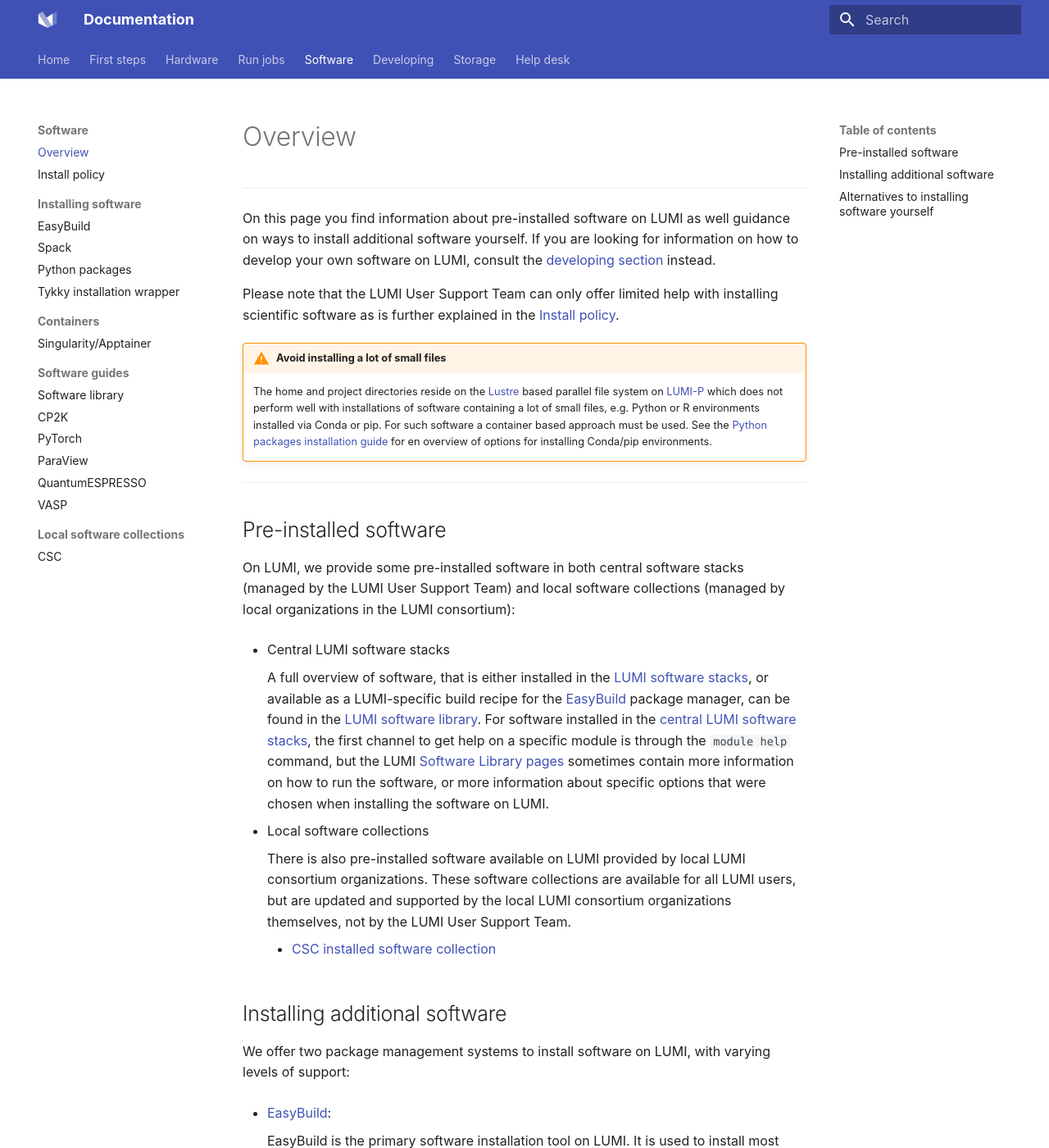
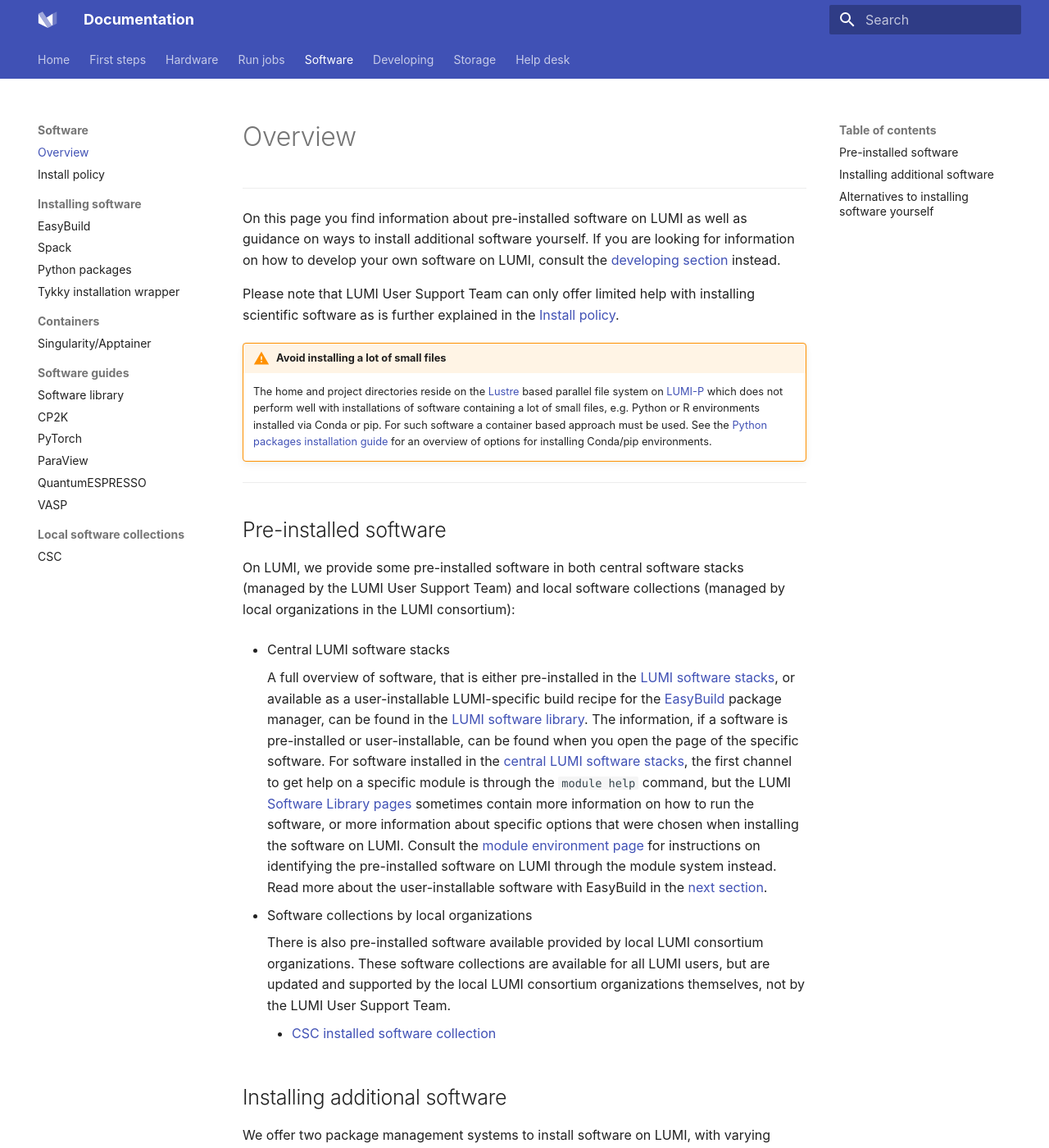
Before and after one commit to Lumi-supercomputer/lumi-userguide, an MkDocs documentation site: the page built from docs/software/index.md, in a window 1280 px wide and 1400 px high. Shown: the whole window at 82% size. Built offline with MkDocs 1.6.1 and Material for MkDocs 9.7.7, drawn with Linux system fonts in a browser that asks for light colours; some of the changed text lies outside the part shown.

Commit message:
Apply suggestions from code review by hdrei
Co-authored-by: hdrei <78485804+hdrei@users.noreply.github.com>

```diff
--- a/docs/software/index.md
+++ b/docs/software/index.md
@@ -15,12 +15,11 @@
 [install-policy]: ./policy.md
 
 ---
-On this page you find information about pre-installed software on LUMI as well
-guidance on ways to install additional software yourself. If you are
+On this page you find information about pre-installed software on LUMI as well as guidance on ways to install additional software yourself. If you are
 looking for information on how to develop your own software on LUMI, consult
 the [developing section][developing-overview] instead.
 
-Please note that the LUMI User Support Team can only offer limited help with
+Please note that LUMI User Support Team can only offer limited help with
 installing scientific software as is further explained in the [Install
 policy][install-policy].
 
@@ -31,7 +30,7 @@
     installations of software containing a lot of small files, e.g. Python or
     R environments installed via Conda or pip. For such software a container
     based approach must be used. See the [Python packages installation guide
-    ][python-install] for en overview of options for installing Conda/pip
+    ][python-install] for an overview of options for installing Conda/pip
     environments.
 
 ---
@@ -42,19 +41,20 @@
 
 - Central LUMI software stacks
 
-    A full overview of software, that is either installed in the [LUMI software
-    stacks][software-stacks], or available as a LUMI-specific build recipe for the
+    A full overview of software, that is either pre-installed in the [LUMI software
+    stacks][software-stacks], or available as a user-installable LUMI-specific build recipe for the
     [EasyBuild][easybuild] package manager, can be found in the [LUMI software
-    library][software-library]. For software installed in the
+    library][software-library]. The information, if a software is pre-installed or user-installable, can be found when you open the page of the specific software. For software installed in the
     [central LUMI software stacks][software-stacks], the first channel to get
     help on a specific module is through the `module help` command, but the LUMI
     [Software Library pages][software-library] sometimes contain more information
     on how to run the software, or more information about specific options that
-    were chosen when installing the software on LUMI.
+    were chosen when installing the software on LUMI. Consult the [module environment page][module-env] for instructions on identifying the pre-installed software on LUMI through the module system instead.
+    Read more about the user-installable software with EasyBuild in the [next section](#installing-additional-software).
 
-- Local software collections
+- Software collections by local organizations
 
-    There is also pre-installed software available on LUMI provided by local LUMI
+    There is also pre-installed software available provided by local LUMI
     consortium organizations. These software collections are available for all LUMI
     users, but are updated and supported by the local LUMI consortium organizations
     themselves, not by the LUMI User Support Team.
```
Also changed, not shown: other parts of docs/software/index.md (+0 -3 lines), docs/software/containers/singularity.md (+1 -1 lines), docs/software/installing/python.md (+6 -7 lines).
